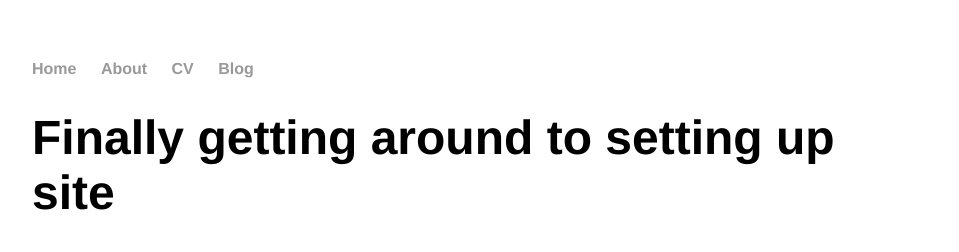
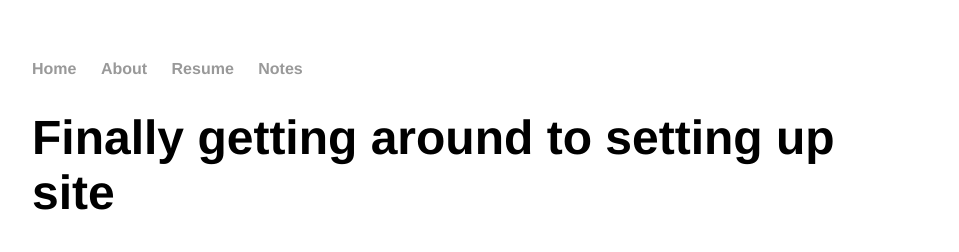
Before and after one commit to tobes898/tobes898.github.io, a Jekyll site: the page built from _posts/2020-09-13-setting-up-webpage.md, in a window 1280 px wide. Shown: the top 252 px of the page, without its empty margins (160-1119 px from the left). Built offline with Jekyll 4.4.1, drawn with Linux system fonts in a browser that asks for light colours.

Commit message:
Changes blog to notes section

```diff
--- a/_layouts/default.html
+++ b/_layouts/default.html
@@ -11,8 +11,8 @@
             <ul>
                 <li><a href="/">Home</a></li>
                 <li><a href="/about">About</a></li>
-                <li><a href="/resume">CV</a></li>
-                <li><a href="/blog">Blog</a></li>
+                <li><a href="/resume">Resume</a></li>
+                <li><a href="/notes">Notes</a></li>
             </ul>
         </nav>
         <div class="container">
```
Also changed, not shown: notes/atom.xml (renamed from blog/atom.xml), notes/index.html (renamed from blog/index.html).
